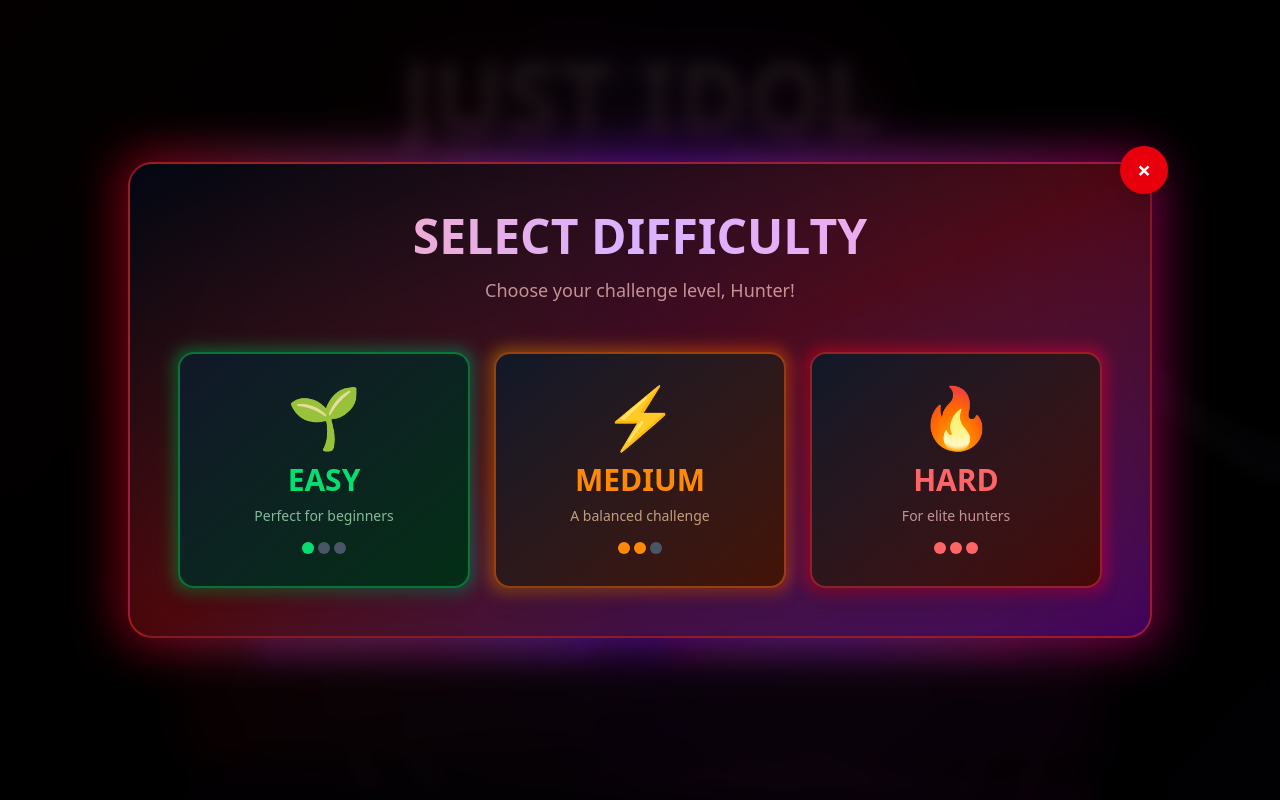
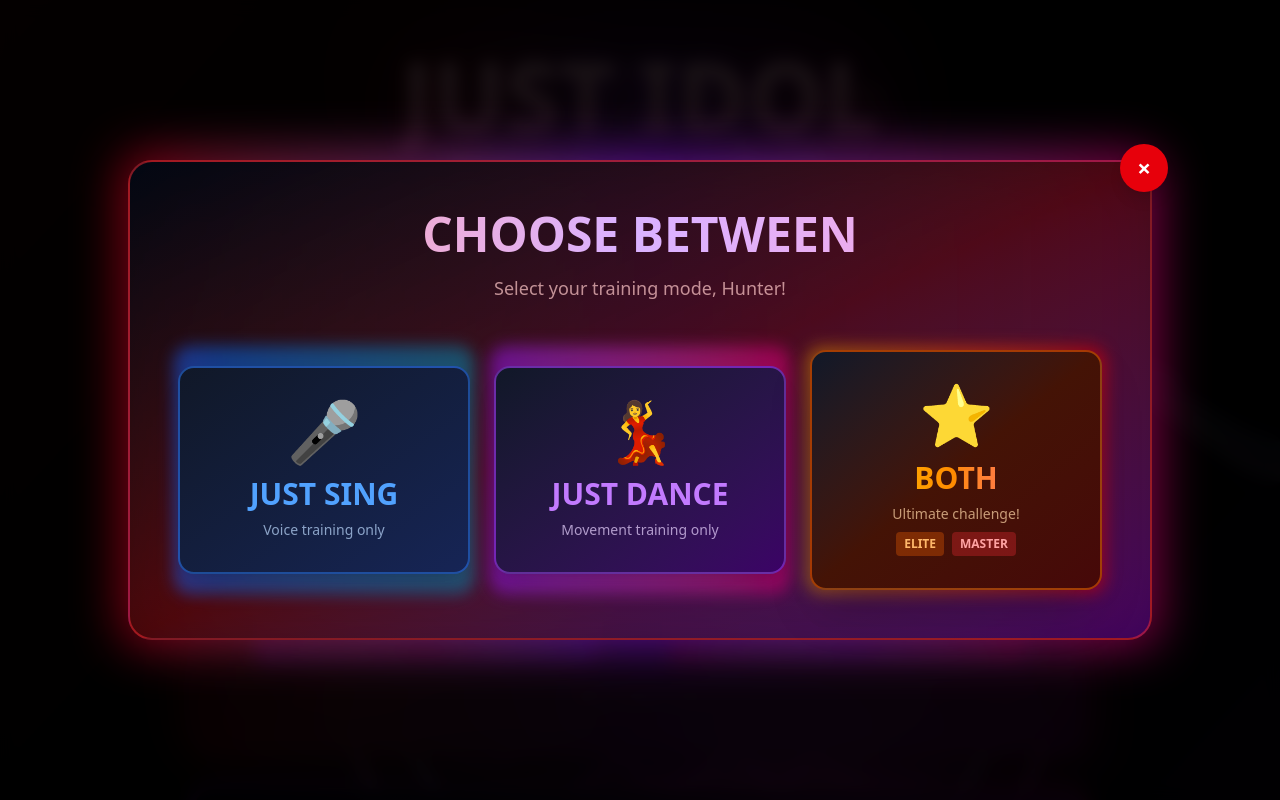
Before and after one commit to Swaraag/JustIdol, a React (Vite) app: page / in a window 1280 px wide. Both pictures are taken after a click on the button "CHOOSE DIFFICULTY". Shown: the top 800 px of the page. Built offline with nearby package versions, Linux system fonts and the light colour scheme.

Commit message:
added choose between page

```diff
--- a/src/App.tsx
+++ b/src/App.tsx
@@ -2,11 +2,14 @@ import { useState } from "react";
 import PoseComparison from "./components/PoseComparison";
 
 type Difficulty = 'easy' | 'medium' | 'hard' | null;
+type GameMode = 'sing' | 'dance' | 'both' | null;
 
 function App() {
   const [videoUrl, setVideoUrl] = useState<string | null>(null);
   const [isDragging, setIsDragging] = useState(false);
+  const [showModeSelector, setShowModeSelector] = useState(false);
   const [showDifficultySelector, setShowDifficultySelector] = useState(false);
+  const [selectedMode, setSelectedMode] = useState<GameMode>(null);
 
   // Difficulty video paths - UPDATE THESE WITH YOUR ACTUAL VIDEO FILES
   const difficultyVideos = {
@@ -20,6 +23,14 @@ function App() {
     if (file && file.type.startsWith("video/")) {
       const url = URL.createObjectURL(file);
       setVideoUrl(url);
+    }
+  };
+
+  const handleModeSelect = (mode: GameMode) => {
+    if (mode) {
+      setSelectedMode(mode);
+      setShowModeSelector(false);
+      setShowDifficultySelector(true);
     }
   };
 
@@ -173,9 +184,9 @@ function App() {
 
                 {/* Dual Button Layout */}
                 <div className="flex gap-6 justify-center items-center flex-wrap">
-                  {/* Difficulty Selector Button */}
+                  {/* Mode Selector Button */}
                   <button
-                    onClick={() => setShowDifficultySelector(true)}
+                    onClick={() => setShowModeSelector(true)}
                     className="group/btn relative"
                   >
                     {/* Button glow effect */}
@@ -267,9 +278,89 @@ function App() {
           <PoseComparison
             referenceVideoUrl={videoUrl}
             onChangeVideo={() => setVideoUrl(null)}
+            gameMode={selectedMode}
           />
         )}
       </div>
+
+      {/* Mode Selector Modal */}
+      {showModeSelector && (
+        <div className="fixed inset-0 bg-black/90 backdrop-blur-sm flex items-center justify-center z-50 animate-fadeIn">
+          <div className="relative max-w-5xl w-full mx-4">
+            {/* Close button */}
+            <button
+              onClick={() => setShowModeSelector(false)}
+              className="absolute -top-4 -right-4 w-12 h-12 rounded-full bg-red-600 hover:bg-red-500 text-white font-black text-2xl transition-all duration-300 hover:scale-110 shadow-lg z-10"
+            >
+              ×
+            </button>
+
+            {/* Glow effect */}
+            <div className="absolute -inset-2 bg-gradient-to-r from-red-600 via-purple-600 to-pink-600 rounded-3xl blur-xl opacity-75 animate-pulse"></div>
+
+            <div className="relative bg-gradient-to-br from-gray-950 via-red-950/80 to-purple-950/80 backdrop-blur-xl rounded-3xl p-12 border-2 border-red-500/50">
+              <h2 className="text-5xl font-black text-transparent bg-clip-text bg-gradient-to-r from-red-300 via-purple-300 to-pink-300 mb-4 text-center">
+                CHOOSE BETWEEN
+              </h2>
+              <p className="text-center text-red-200/70 mb-12 text-lg">
+                Select your training mode, Hunter!
+              </p>
+
+              {/* Mode Cards */}
+              <div className="grid md:grid-cols-3 gap-6">
+                {/* Just Sing */}
+                <button
+                  onClick={() => handleModeSelect('sing')}
+                  className="group relative"
+                >
+                  <div className="absolute -inset-1 bg-gradient-to-r from-blue-600 to-cyan-600 rounded-2xl blur opacity-50 group-hover:opacity-100 transition duration-300"></div>
+                  <div className="relative bg-gradient-to-br from-gray-900 to-blue-950 rounded-2xl p-8 border-2 border-blue-500/50 hover:border-blue-400 transition-all duration-300 hover:scale-105 shadow-xl">
+                    <div className="text-6xl mb-4 text-center">🎤</div>
+                    <h3 className="text-3xl font-black text-blue-400 mb-2 text-center">JUST SING</h3>
+                    <p className="text-blue-200/70 text-center text-sm">
+                      Voice training only
+                    </p>
+                  </div>
+                </button>
+
+                {/* Just Dance */}
+                <button
+                  onClick={() => handleModeSelect('dance')}
+                  className="group relative"
+                >
+                  <div className="absolute -inset-1 bg-gradient-to-r from-purple-600 to-pink-600 rounded-2xl blur opacity-50 group-hover:opacity-100 transition duration-300"></div>
+                  <div className="relative bg-gradient-to-br from-gray-900 to-purple-950 rounded-2xl p-8 border-2 border-purple-500/50 hover:border-purple-400 transition-all duration-300 hover:scale-105 shadow-xl">
+                    <div className="text-6xl mb-4 text-center">💃</div>
+                    <h3 className="text-3xl font-black text-purple-400 mb-2 text-center">JUST DANCE</h3>
+                    <p className="text-purple-200/70 text-center text-sm">
+                      Movement training only
+                    </p>
+                  </div>
+                </button>
+
+                {/* Both - Extra Special */}
+                <button
+                  onClick={() => handleModeSelect('both')}
+                  className="group relative"
+                >
+                  <div className="absolute -inset-1 bg-gradient-to-r from-yellow-600 via-orange-600 to-red-600 rounded-2xl blur opacity-75 group-hover:opacity-100 transition duration-300 animate-pulse"></div>
+                  <div className="relative bg-gradient-to-br from-gray-900 via-orange-950 to-red-950 rounded-2xl p-8 border-2 border-orange-500/50 hover:border-orange-400 transition-all duration-300 hover:scale-110 shadow-2xl">
+                    <div className="text-6xl mb-4 text-center">⭐</div>
+                    <h3 className="text-3xl font-black text-transparent bg-clip-text bg-gradient-to-r from-yellow-400 via-orange-400 to-red-400 mb-2 text-center">BOTH</h3>
+                    <p className="text-orange-200/70 text-center text-sm mb-2">
+                      Ultimate challenge!
+                    </p>
+                    <div className="flex justify-center gap-2 text-xs">
+                      <span className="px-2 py-1 rounded bg-orange-500/30 text-orange-300 font-bold">ELITE</span>
+                      <span className="px-2 py-1 rounded bg-red-500/30 text-red-300 font-bold">MASTER</span>
+                    </div>
+                  </div>
+                </button>
+              </div>
+            </div>
+          </div>
+        </div>
+      )}
 
       {/* Difficulty Selector Modal */}
       {showDifficultySelector && (
--- a/src/components/PoseComparison.tsx
+++ b/src/components/PoseComparison.tsx
@@ -2,9 +2,12 @@ import { useRef, useEffect, useState, useCallback } from "react";
 import { PoseLandmarker, FilesetResolver } from "@mediapipe/tasks-vision";
 import { calculateSimilarity, normalizeLandmarks } from "../utils/poseUtils";
 
+type GameMode = 'sing' | 'dance' | 'both' | null;
+
 interface PoseComparisonProps {
   referenceVideoUrl: string;
   onChangeVideo: () => void;
+  gameMode: GameMode;
 }
 
 // Pose connections for drawing skeleton (body only, no face/hand details)
@@ -53,7 +56,10 @@ const LANDMARKS_TO_DRAW = new Set([
 export default function PoseComparison({
   referenceVideoUrl,
   onChangeVideo,
+  gameMode,
 }: PoseComparisonProps) {
+  // Log gameMode for debugging (you can access it anywhere in this component)
+  console.log("Current game mode:", gameMode);
   const webcamRef = useRef<HTMLVideoElement>(null);
   const webcamCanvasRef = useRef<HTMLCanvasElement>(null);
   const videoRef = useRef<HTMLVideoElement>(null);
```
Also changed, not shown: todo.txt.
